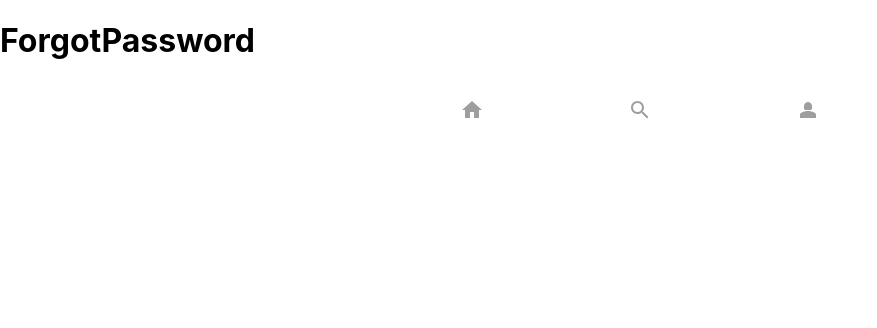
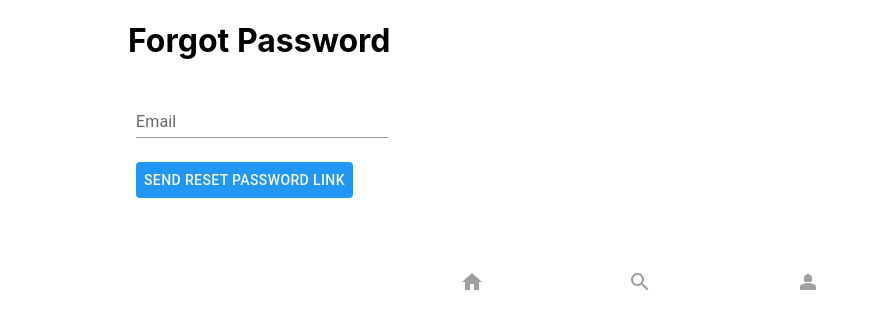
Before and after one commit to hamsame/boast, a React (Create React App) app: page /forgot-password in a window 1280 px wide. Shown: the top 328 px of the page, without its empty margins (0-877 px from the left). Built offline with nearby package versions, Linux system fonts and the light colour scheme; no server answers.

Commit message:
Added password reset and deleted code that would push password to users collection in fb

```diff
--- a/src/pages/ForgotPassword.js
+++ b/src/pages/ForgotPassword.js
@@ -1,7 +1,71 @@
-import React from "react"
+import React, { useState } from "react"
+import { Link } from "react-router-dom"
+import { getAuth, sendPasswordResetEmail } from "firebase/auth"
+
+// mui imports
+import Button from "@mui/material/Button"
+import { FormControl } from "@mui/material"
+import Input from "@mui/material/Input"
+import InputLabel from "@mui/material/InputLabel"
+import Box from "@mui/material/Box"
+import { blue, grey } from "@mui/material/colors"
 
 const ForgotPassword = () => {
-  return <h1>ForgotPassword</h1>
+  const [email, setEmail] = useState("")
+
+  const handleSubmit = async (e) => {
+    e.preventDefault()
+    try {
+      const auth = getAuth()
+      await sendPasswordResetEmail(auth, email)
+    } catch (error) {
+      console.log(error)
+    }
+  }
+
+  const pageMargin = {
+    width: 0.8,
+    mx: "auto",
+    my: "2vh",
+  }
+
+  return (
+    <>
+      <Box sx={{ ...pageMargin }}>
+        <h1>Forgot Password</h1>
+        <Box component="form" onSubmit={handleSubmit}>
+          <FormControl sx={{ m: 1, width: "25ch" }} variant="standard">
+            <InputLabel htmlFor="email">Email</InputLabel>
+            <Input
+              id="email"
+              type="email"
+              value={email}
+              onChange={(e) => setEmail(e.target.value)}
+            />
+          </FormControl>
+          <br />
+          <Button
+            type="submit"
+            sx={[
+              {
+                backgroundColor: blue[500],
+                color: grey[100],
+                "&:hover": {
+                  backgroundColor: blue[700],
+                  color: grey[100],
+                },
+                mx: 1,
+                mt: 2,
+                mb: 5,
+              },
+            ]}
+          >
+            Send Reset Password Link
+          </Button>
+        </Box>
+      </Box>
+    </>
+  )
 }
 
 export default ForgotPassword
--- a/src/pages/SignIn.js
+++ b/src/pages/SignIn.js
@@ -84,6 +84,7 @@ const SignIn = () => {
             }
           />
         </FormControl>
+        <br />
         <Button
           type="submit"
           sx={[
@@ -105,8 +106,10 @@ const SignIn = () => {
         </Button>
       </Box>
       <br />
+      <Link to="/forgot-password">Forgot Password?</Link>
       <br />
-
+      <br />
+      <br />
       <Link to="/sign-up">Not A User? Signup Instead</Link>
     </Container>
   )
--- a/src/pages/SignUp.js
+++ b/src/pages/SignUp.js
@@ -55,8 +55,8 @@ const SignUp = () => {
         displayName: name,
       })
 
-      const formDataCopy = { ...formData }
-      delete formData.password
+      let formDataCopy = { ...formData }
+      delete formDataCopy.password
       formDataCopy.timestamp = serverTimestamp()
 
       await setDoc(doc(db, "users", user.uid), formDataCopy)
```
